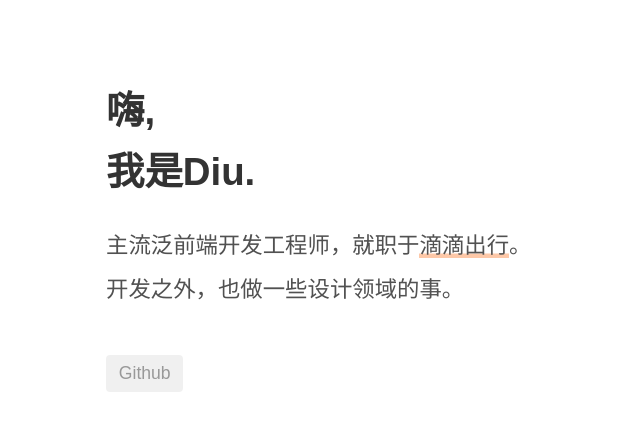
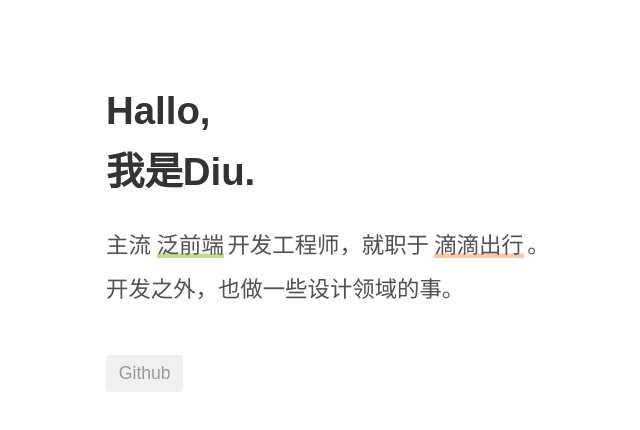
Before and after one commit to ddiu8081/ddiu8081.github.io, a Svelte app: page / in a window 1280 px wide. Shown: the top 430 px of the page, without its empty margins (22-662 px from the left). Built offline with nearby package versions, Linux system fonts and the light colour scheme; a small style sheet from the web is missing.

Commit message:
feat: highlight styles

```diff
--- a/public/index.html
+++ b/public/index.html
@@ -8,6 +8,7 @@
 
 	<link rel='icon' type='image/png' href='/favicon.png'>
 	<link href="https://fonts.googleapis.com/css2?family=Ubuntu:wght@400;700&display=swap" rel="stylesheet">
+	<link rel="stylesheet" href="//at.alicdn.com/t/font_1868908_oq3ml965blf.css">
 	<link rel='stylesheet' href='/build/bundle.css'>
 
 	<script defer src='/build/bundle.js'></script>
--- a/src/App.svelte
+++ b/src/App.svelte
@@ -1,12 +1,13 @@
 <script>
 	import helloWordArr from './hello'
+	import Highlight from './components/Highlight.svelte';
 
 	let helloWord = helloWordArr[Math.floor((Math.random() * helloWordArr.length))]
 </script>
 
 <main>
 	<h1><span>{helloWord},</span>我是Diu.</h1>
-	<p>主流泛前端开发工程师，就职于<span>滴滴出行</span>。</p>
+	<p>主流<Highlight icon="apple,h5" highlightClass="moegi">泛前端</Highlight>开发工程师，就职于<Highlight icon="didi" highlightClass="orange">滴滴出行</Highlight>。</p>
 	<p>开发之外，也做一些设计领域的事。</p>
 	<a href="https://github.com/ddiu8081">Github</a>
 </main>
@@ -46,13 +47,6 @@
 		font-size: 1.4rem;
 		color: #515151;
 		margin-bottom: 0.5rem;
-		span {
-			box-shadow: inset 0 -0.2em rgba(252, 145, 83, 0.5);
-			&:hover {
-				transition: box-shadow .3s ease;
-    		box-shadow: inset 0 -0.7em rgba(252, 145, 83, 0.5);
-			}
-		}
 	}
 
 	a {
--- /dev/null
+++ b/src/components/Highlight.svelte
@@ -0,0 +1,64 @@
+<script>
+export let icon, highlightClass
+
+const iconsArr = icon ? icon.split(',') : []
+</script>
+
+<div class="highlight">
+  {#each iconsArr as iconName, i}
+    <i class="iconfont icon-{iconName}"></i>
+  {/each}
+  <span class="{highlightClass}"><slot></slot></span>
+</div>
+
+<style lang="scss">
+.highlight {
+  display: inline;
+  margin: 0 0.16em;
+  &:hover {
+    span {
+      box-shadow: inset 0 -0.7em rgba(144, 144, 144, 0.5);
+      &.moegi {
+        box-shadow: inset 0 -0.7em rgba(134, 184, 27, 0.5);
+      }
+      &.blue {
+        box-shadow: inset 0 -0.7em rgba(83, 193, 252, 0.5);
+      }
+      &.orange {
+        box-shadow: inset 0 -0.7em rgba(252, 145, 83, 0.5);
+      }
+    }
+    .iconfont {
+      color: #000000;
+      &.icon-apple {
+        color: #000000;
+      }
+      &.icon-h5 {
+        color: #e44d27;
+      }
+      &.icon-didi {
+        color: #fc9153;
+      }
+    }
+  }
+}
+.iconfont {
+  margin-right: 0.04em;
+  font-size: 0.84em;
+  transition: color .3s ease;
+}
+span {
+  margin-left: -0.24em;
+  transition: box-shadow .3s ease;
+  box-shadow: inset 0 -0.2em rgba(144, 144, 144, 0.5);
+  &.moegi {
+    box-shadow: inset 0 -0.2em rgba(134, 184, 27, 0.5);
+  }
+  &.blue {
+    box-shadow: inset 0 -0.2em rgba(83, 193, 252, 0.5);
+  }
+  &.orange {
+    box-shadow: inset 0 -0.2em rgba(252, 145, 83, 0.5);
+  }
+}
+</style>
```
Also changed, not shown: 1 other file (tests, documents, lock files or other folders).
